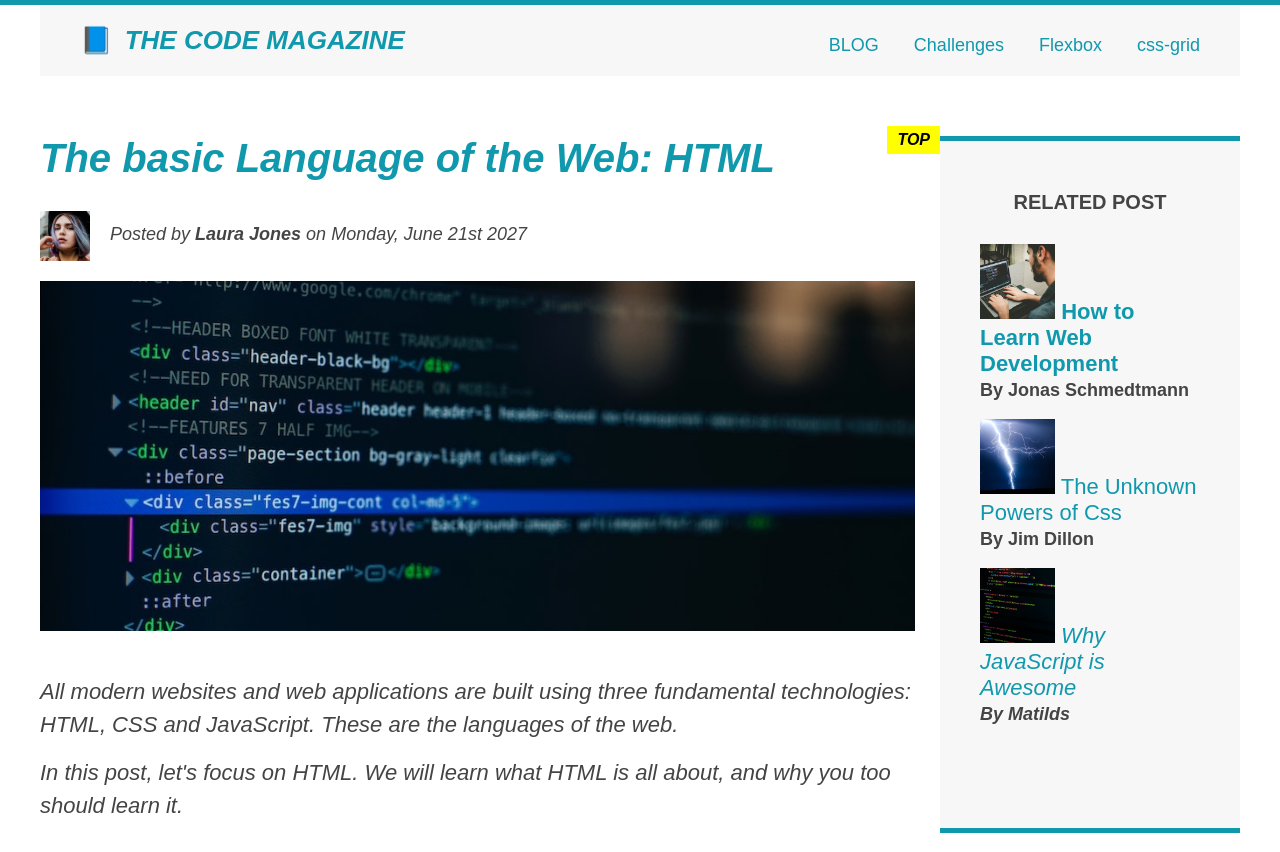
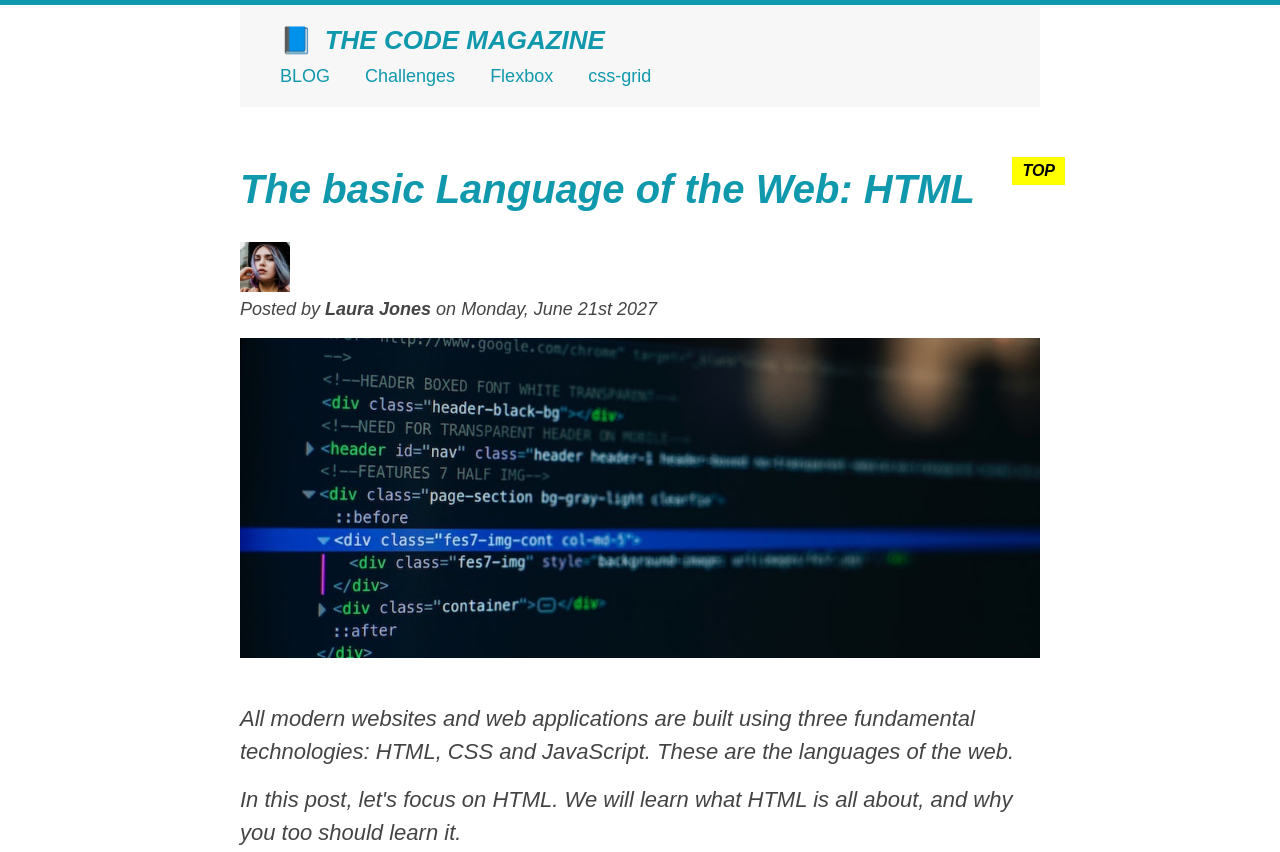
Before and after one commit to ben6123/w-Udemy, a plain HTML site: page 02-HTML-Fundamentals/index.html in a window 1280 px wide. Shown: the top 852 px of the page. Drawn offline with Linux system fonts and the light colour scheme.

Commit message:
Revert "implimented floats"
This reverts commit 51ac07fddcb644b2b0ed043c50ac79c7ab210c95.

```diff
--- a/02-HTML-Fundamentals/styles4index.css
+++ b/02-HTML-Fundamentals/styles4index.css
@@ -2,7 +2,6 @@
   /* border-top: 5px solid #1098ad; */
   margin: 0;
   padding: 0;
-  box-sizing: border-box;
 }
 nav {
   /* text-align: center; */
@@ -22,7 +21,7 @@ nav {
   height: auto;
 }
 .container {
-  width: 1200px;
+  width: 800px;
   margin: 0 auto;
 }
 
@@ -30,8 +29,10 @@ aside {
   border-top: 5px solid #1098ad;
   border-bottom: 5px solid #1098ad;
   background-color: #f7f7f7;
-  padding: 50px 40px;
-
+  /* padding-top: 50px;
+  padding-bottom: 50px; */
+  padding: 50px 0;
+  width: 500px;
 }
 
 body {
@@ -68,8 +69,6 @@ h4 {
   font-size: 20px;
   text-transform: uppercase;
   text-align: center;
-  margin-bottom: 30px;
-
 }
 ul,
 ol {
@@ -109,7 +108,6 @@ article {
 }
 .related {
   list-style: none;
-  margin-left: 0;
 }
 
 /* body{
@@ -215,43 +213,3 @@ h2::before {
 footer p{
   color: green ;
 } */
-/* floats */
-.author-img{
-  float: left;
-  margin-bottom: 20px;
-}
-.author{
-  float: left;
-  margin-left: 20px;
-  padding-top: 10px;
-  /* padding-left: 60px; */
-  /* padding-bottom: 50px; */
-}
-h1{
-  float: left;
-}
-nav{
-  float: right;
-}
-/* .clear{
-  clear:both;
-} */
-.clearfix::after{
-  clear:both;
-  content:'';
-  display: block;
-}
-
-article{
-width: 875px;
-float: left;
-}
-
-aside{
-  width: 300px;
-  float: right;
-}
-
-footer{
-  clear: both;
-}
```
